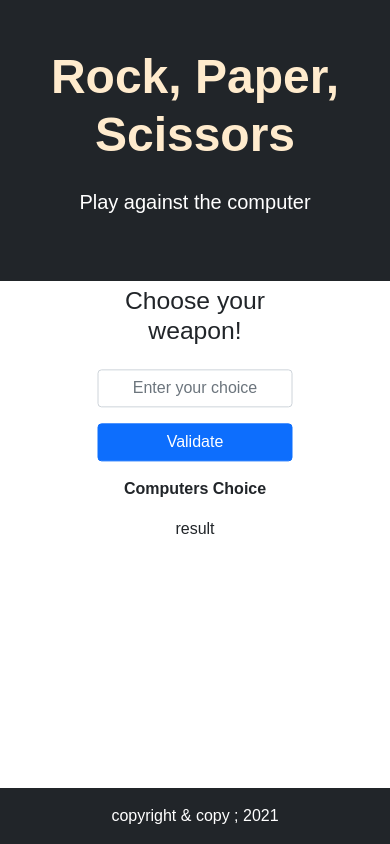
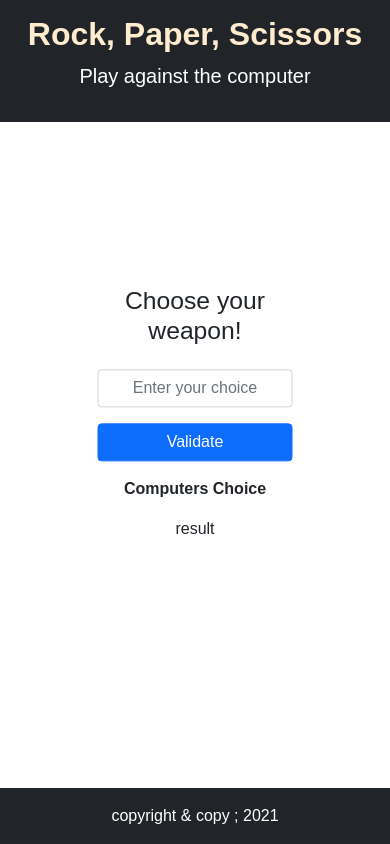
Before and after one commit to pro-boost/rock-paper-scissors, a plain HTML site: page index.html in a window 390 px wide. Drawn offline with nearby package versions, Linux system fonts and the light colour scheme.

Commit message:
add mediaquerry to adjust content on small screens

```diff
--- a/index.html
+++ b/index.html
@@ -10,9 +10,9 @@
 </head>
 <body>
     <div class="content">
-        <div class=" header bg-dark text-white p-5">
+        <div class=" header bg-dark text-white">
                 <h1 class="text-center">Rock, Paper, Scissors</h1>
-                <p class="lead text-center  pt-3">Play against the computer</p>
+                <p class="lead text-center">Play against the computer</p>
         </div>
         <div class="game">
             <h2 class="text-center mb-4">Choose your weapon!</h2>
--- a/style.css
+++ b/style.css
@@ -11,7 +11,12 @@ h1{
     font-weight: 900;
     color: blanchedalmond;
 }
-
+@media (max-width: 575px) {
+    h1 {
+      font-size: 2rem;
+      font-weight: 700;
+    }
+  }
 .content {
     margin: 0;
     padding: 0;
@@ -27,7 +32,13 @@ h1{
     position: absolute;
     top: 0;
     width: 100%;
+    padding: 30px;
 }
+@media (max-width: 575px) {
+    .header {
+      padding: 15px;
+    }
+  }
 .game{
     position: absolute;
     top: 50%;
```
